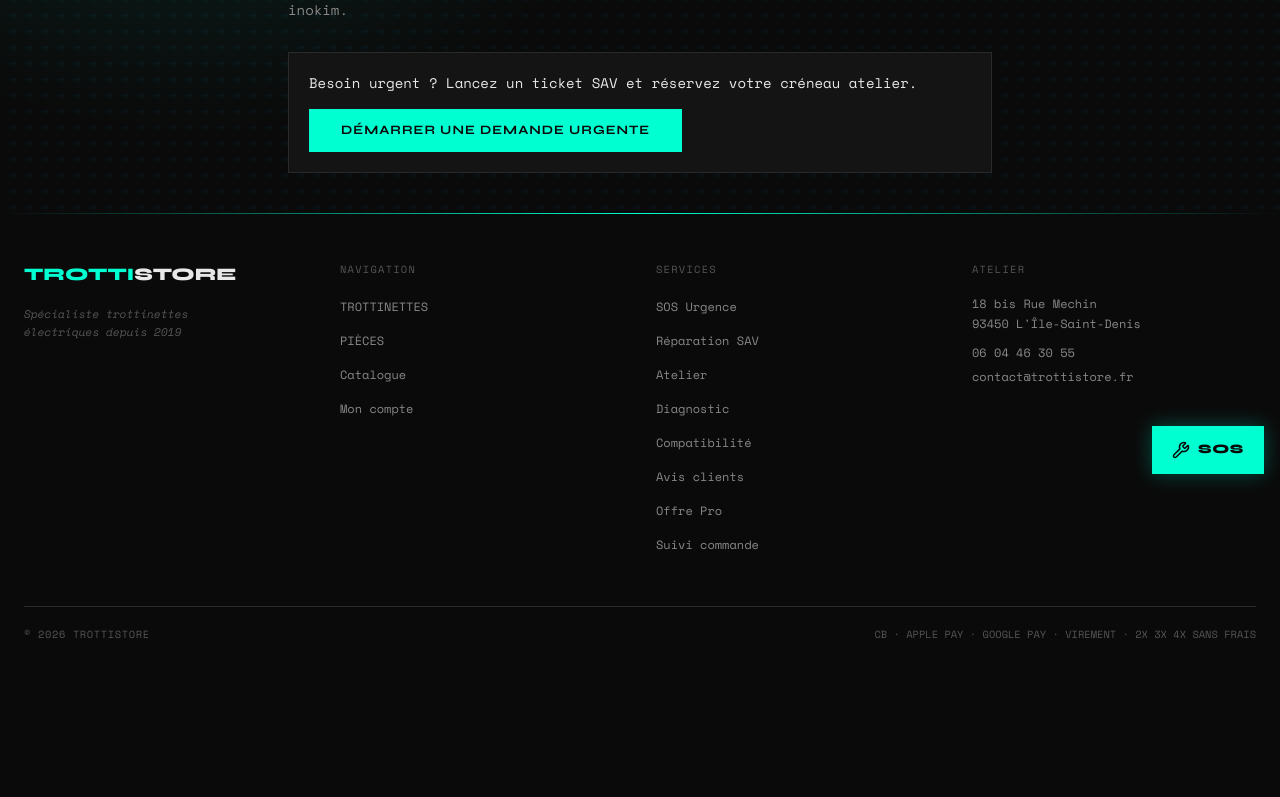
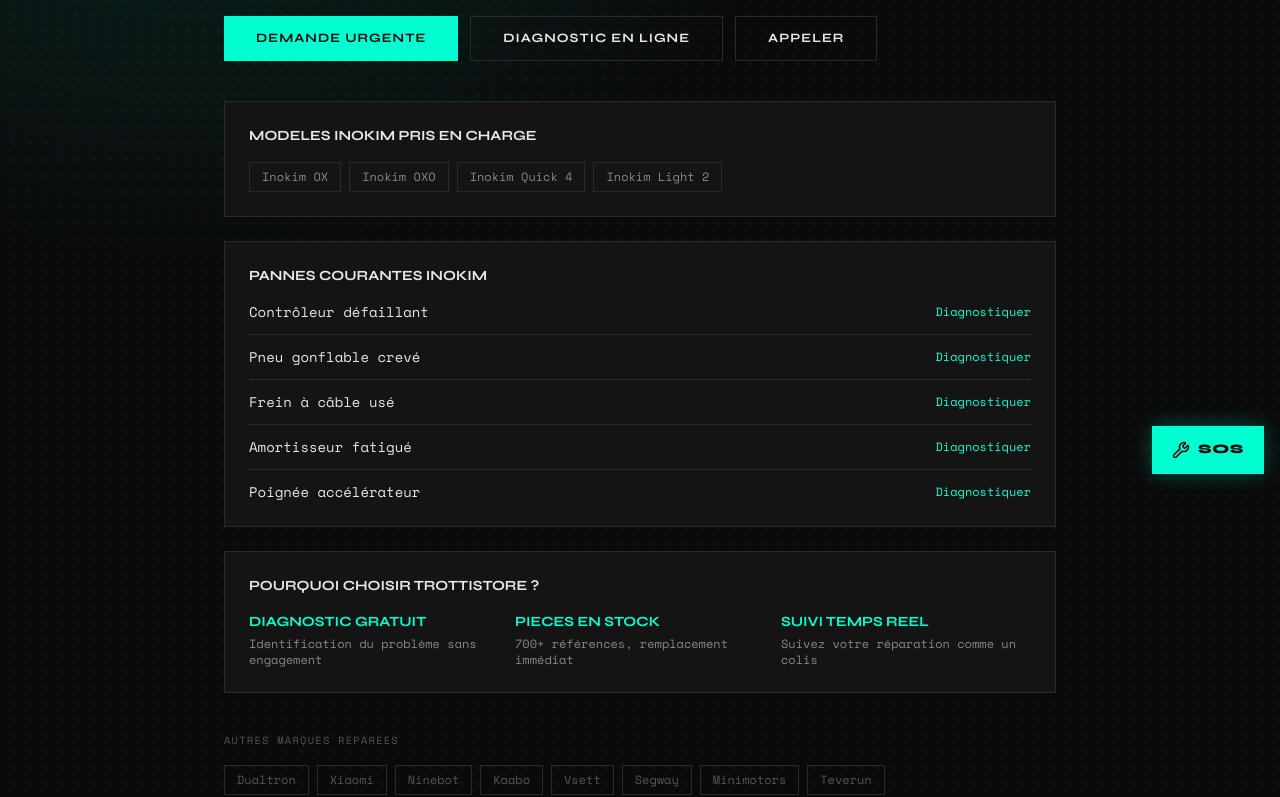
Before and after one commit to Lsardi/trottistore, a Next.js app in the folder apps/web/: page /reparation/inokim in a window 1280 px wide. Shown: the part 306-1103 px from the top of the page. Before the commit the page ends 996 px from the top, so only its background shows below. Built offline with nearby package versions, Linux system fonts and the light colour scheme; no server answers.

Commit message:
feat(web): enrich dynamic repair SEO landing by brand

```diff
--- a/apps/web/src/app/(shop)/reparation/[slug]/page.tsx
+++ b/apps/web/src/app/(shop)/reparation/[slug]/page.tsx
@@ -1,24 +1,209 @@
 import Link from "next/link";
+import type { Metadata } from "next";
+import { brand } from "@/lib/brand";
 
-export default async function ReparationSeoPage({ params }: { params: Promise<{ slug: string }> }) {
+const BRAND_DATA: Record<string, { name: string; tagline: string; models: string[]; commonIssues: string[] }> = {
+  dualtron: {
+    name: "Dualtron",
+    tagline: "Spécialiste réparation Dualtron depuis 2019",
+    models: ["Thunder 2", "Mini", "Victor", "Storm", "Eagle Pro", "Spider 2", "Compact", "Ultra 2"],
+    commonIssues: ["Contrôleur HS", "Problème de freinage", "Display défaillant", "Batterie en fin de vie", "Pneu crevé"],
+  },
+  xiaomi: {
+    name: "Xiaomi",
+    tagline: "Réparation Xiaomi M365, Pro 2, Mi 4 et toute la gamme",
+    models: ["M365", "M365 Pro", "Pro 2", "Essential", "Mi 4", "Mi 4 Pro"],
+    commonIssues: ["Tableau de bord éteint", "Crevaison chambre à air", "Batterie qui ne charge plus", "Frein arrière usé", "Accélérateur défectueux"],
+  },
+  ninebot: {
+    name: "Ninebot",
+    tagline: "Atelier certifié pour trottinettes Ninebot / Segway",
+    models: ["Max G30", "Max G30LP", "Max G2", "E2", "F2", "F2 Plus", "F2 Pro"],
+    commonIssues: ["Erreur moteur", "Batterie faible autonomie", "Frein à tambour usé", "Pneu tubeless crevé", "Connecteur de charge endommagé"],
+  },
+  kaabo: {
+    name: "Kaabo",
+    tagline: "Expert réparation Kaabo Mantis et Wolf Warrior",
+    models: ["Mantis 10", "Mantis King GT", "Wolf Warrior 11", "Wolf King GT Pro"],
+    commonIssues: ["Contrôleur grillé", "Suspension HS", "Freins hydrauliques à purger", "Écran LCD défaillant", "Jeu de direction"],
+  },
+  vsett: {
+    name: "Vsett",
+    tagline: "Réparation et entretien de toutes les Vsett",
+    models: ["8", "9+", "10+", "11+"],
+    commonIssues: ["Problème de puissance", "Frein à disque usé", "Batterie dégradée", "Éclairage défaillant", "Pliage desserré"],
+  },
+  segway: {
+    name: "Segway",
+    tagline: "Service après-vente Segway Ninebot",
+    models: ["Ninebot P65", "Ninebot P100S", "Ninebot GT2"],
+    commonIssues: ["Erreur système", "Batterie longue charge", "Pneu tubeless", "Frein régénératif faible", "Connectique oxydée"],
+  },
+  inokim: {
+    name: "Inokim",
+    tagline: "Entretien et réparation Inokim — pièces en stock",
+    models: ["OX", "OXO", "Quick 4", "Light 2"],
+    commonIssues: ["Contrôleur défaillant", "Pneu gonflable crevé", "Frein à câble usé", "Amortisseur fatigué", "Poignée accélérateur"],
+  },
+  minimotors: {
+    name: "Minimotors",
+    tagline: "Réparation Minimotors / Dualtron — expertise complète",
+    models: ["Speedway 5", "Speedway Leger"],
+    commonIssues: ["Contrôleur EY3", "Batterie lithium dégradée", "Freins à disque", "Direction qui vibre", "Éclairage LED"],
+  },
+  teverun: {
+    name: "Teverun",
+    tagline: "Réparation trottinettes Teverun — Fighter, Blade, Tetra",
+    models: ["Fighter 11+", "Blade GT", "Blade Mini", "Tetra"],
+    commonIssues: ["Double moteur", "Suspension réglable", "Freins hydrauliques", "Contrôleur Sine Wave", "Display TFT"],
+  },
+};
+
+export async function generateStaticParams() {
+  return Object.keys(BRAND_DATA).map((slug) => ({ slug }));
+}
+
+export async function generateMetadata({ params }: { params: Promise<{ slug: string }> }): Promise<Metadata> {
   const { slug } = await params;
-  const label = slug.replace(/-/g, " ");
+  const data = BRAND_DATA[slug];
+  const name = data?.name || slug;
+  return {
+    title: `Réparation trottinette ${name} — ${brand.address.city} | ${brand.name}`,
+    description: `Atelier spécialisé réparation trottinette ${name} à ${brand.address.city}. Diagnostic gratuit, devis transparent, pièces en stock. Toutes pannes : ${data?.commonIssues.slice(0, 3).join(", ")}.`,
+  };
+}
+
+export default async function ReparationBrandPage({ params }: { params: Promise<{ slug: string }> }) {
+  const { slug } = await params;
+  const data = BRAND_DATA[slug];
+
+  if (!data) {
+    const label = slug.replace(/-/g, " ");
+    return (
+      <div className="mx-auto max-w-3xl px-4 sm:px-6 lg:px-8 py-10">
+        <p className="spec-label mb-2">REPARATION SPECIALISEE</p>
+        <h1 className="heading-lg mb-4">Réparation trottinette {label}</h1>
+        <p className="font-mono text-sm text-text-muted mb-8">
+          Prise en charge rapide, devis transparent et suivi en temps réel.
+        </p>
+        <Link href="/urgence" className="btn-neon inline-flex">Démarrer une demande urgente</Link>
+      </div>
+    );
+  }
+
+  const schemaService = {
+    "@context": "https://schema.org",
+    "@type": "Service",
+    name: `Réparation trottinette ${data.name}`,
+    description: data.tagline,
+    provider: {
+      "@type": "LocalBusiness",
+      name: brand.name,
+      address: {
+        "@type": "PostalAddress",
+        streetAddress: brand.address.street,
+        postalCode: brand.address.postalCode,
+        addressLocality: brand.address.city,
+        addressCountry: "FR",
+      },
+    },
+    areaServed: {
+      "@type": "GeoCircle",
+      geoMidpoint: { "@type": "GeoCoordinates", latitude: 48.9346, longitude: 2.3387 },
+      geoRadius: "30000",
+    },
+  };
 
   return (
-    <div className="mx-auto max-w-3xl px-4 sm:px-6 lg:px-8 py-10">
-      <p className="spec-label mb-2">RÉPARATION SPÉCIALISÉE</p>
-      <h1 className="heading-lg mb-4">Réparation trottinette {label}</h1>
-      <p className="font-mono text-sm text-text-muted mb-8">
-        Prise en charge rapide, devis transparent et suivi en temps réel pour les pannes {label}.
-      </p>
-      <div className="bg-surface border border-border p-5">
-        <p className="font-mono text-sm text-text mb-4">
-          Besoin urgent ? Lancez un ticket SAV et réservez votre créneau atelier.
+    <div className="mx-auto max-w-4xl px-4 sm:px-6 lg:px-8 py-10">
+      <script type="application/ld+json" dangerouslySetInnerHTML={{ __html: JSON.stringify(schemaService) }} />
+
+      {/* Hero */}
+      <div className="mb-10">
+        <p className="spec-label mb-2 text-neon">ATELIER SPECIALISE</p>
+        <h1 className="heading-lg mb-3">REPARATION {data.name.toUpperCase()}</h1>
+        <p className="font-mono text-sm text-text-muted max-w-xl">
+          {data.tagline}. Atelier à {brand.address.city}, diagnostic gratuit, pièces d&apos;origine en stock.
         </p>
-        <Link href="/urgence" className="btn-neon inline-flex">
-          Démarrer une demande urgente
-        </Link>
       </div>
+
+      {/* CTA */}
+      <div className="flex flex-wrap gap-3 mb-10">
+        <Link href="/urgence" className="btn-neon">DEMANDE URGENTE</Link>
+        <Link href="/diagnostic" className="btn-outline">DIAGNOSTIC EN LIGNE</Link>
+        <a href={`tel:${brand.phoneIntl}`} className="btn-outline">APPELER</a>
+      </div>
+
+      {/* Modèles */}
+      <section className="bg-surface border border-border p-6 mb-6">
+        <h2 className="font-display font-bold text-text uppercase text-sm mb-4">Modeles {data.name} pris en charge</h2>
+        <div className="flex flex-wrap gap-2">
+          {data.models.map((model) => (
+            <Link
+              key={model}
+              href={`/compatibilite?brand=${encodeURIComponent(data.name)}&model=${encodeURIComponent(model)}`}
+              className="font-mono text-xs px-3 py-1.5 border border-border hover:border-neon text-text-muted hover:text-neon transition-colors"
+            >
+              {data.name} {model}
+            </Link>
+          ))}
+        </div>
+      </section>
+
+      {/* Pannes courantes */}
+      <section className="bg-surface border border-border p-6 mb-6">
+        <h2 className="font-display font-bold text-text uppercase text-sm mb-4">Pannes courantes {data.name}</h2>
+        <div className="space-y-3">
+          {data.commonIssues.map((issue) => (
+            <div key={issue} className="flex items-center justify-between border-b border-border pb-3 last:border-0 last:pb-0">
+              <span className="font-mono text-sm text-text">{issue}</span>
+              <Link
+                href={`/diagnostic`}
+                className="font-mono text-xs text-neon hover:underline"
+              >
+                Diagnostiquer
+              </Link>
+            </div>
+          ))}
+        </div>
+      </section>
+
+      {/* Pourquoi nous */}
+      <section className="bg-surface border border-border p-6 mb-6">
+        <h2 className="font-display font-bold text-text uppercase text-sm mb-4">Pourquoi choisir {brand.name} ?</h2>
+        <div className="grid grid-cols-1 sm:grid-cols-3 gap-4">
+          <div>
+            <p className="font-display font-bold text-neon text-sm mb-1">DIAGNOSTIC GRATUIT</p>
+            <p className="font-mono text-xs text-text-muted">Identification du problème sans engagement</p>
+          </div>
+          <div>
+            <p className="font-display font-bold text-neon text-sm mb-1">PIECES EN STOCK</p>
+            <p className="font-mono text-xs text-text-muted">700+ références, remplacement immédiat</p>
+          </div>
+          <div>
+            <p className="font-display font-bold text-neon text-sm mb-1">SUIVI TEMPS REEL</p>
+            <p className="font-mono text-xs text-text-muted">Suivez votre réparation comme un colis</p>
+          </div>
+        </div>
+      </section>
+
+      {/* Autres marques */}
+      <section className="mt-10">
+        <p className="spec-label mb-4">AUTRES MARQUES REPAREES</p>
+        <div className="flex flex-wrap gap-2">
+          {Object.entries(BRAND_DATA)
+            .filter(([key]) => key !== slug)
+            .map(([key, b]) => (
+              <Link
+                key={key}
+                href={`/reparation/${key}`}
+                className="font-mono text-xs px-3 py-1.5 border border-border hover:border-neon text-text-dim hover:text-neon transition-colors"
+              >
+                {b.name}
+              </Link>
+            ))}
+        </div>
+      </section>
     </div>
   );
 }
```
